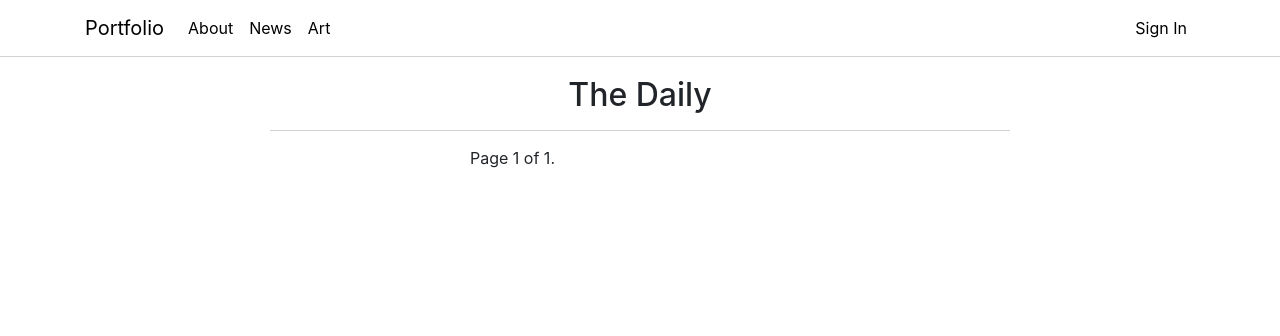
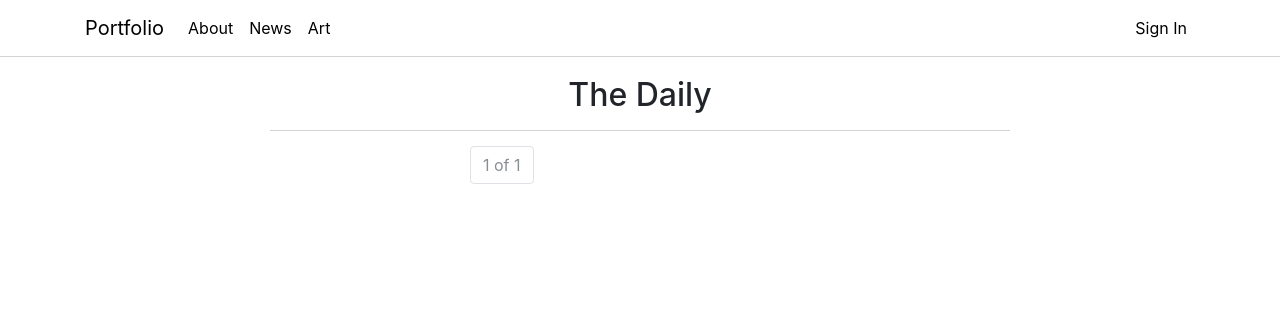
Before and after one commit to mccarrion/newsfeed, a Django app: page / in a window 1280 px wide. Shown: the top 336 px of the page. Run offline with Django 3.2, Linux system fonts and the light colour scheme; data that the repository does not hold is empty; some libraries are stand-ins or nearby versions.

Commit message:
Improved styling for pagination

```diff
--- a/portfolio/news/views.py
+++ b/portfolio/news/views.py
@@ -10,7 +10,7 @@ class ArticleListView(ListView):
     """
     queryset = Article.objects.all().order_by("-date")
     context_object_name = 'article_list'
-    paginate_by = 20
+    paginate_by = 10
     template_name = 'news/newsfeed.html'
 
 
--- a/portfolio/templates/news/newsfeed.html
+++ b/portfolio/templates/news/newsfeed.html
@@ -35,19 +35,19 @@
         <div class="col-md-6 offset-md-4">
             <div class="pagination">
                 <span class="step-links">
-                    {% if page_obj.has_previous %}
-                        <a href="?page=1">&laquo; first</a>
-                        <a href="?page={{ page_obj.previous_page_number }}">previous</a>
-                    {% endif %}
-
-                    <span class="current">
-                        Page {{ page_obj.number }} of {{ page_obj.paginator.num_pages }}.
-                    </span>
-
-                    {% if page_obj.has_next %}
-                        <a href="?page={{ page_obj.next_page_number }}">next</a>
-                        <a href="?page={{ page_obj.paginator.num_pages }}">last &raquo;</a>
-                    {% endif %}
+                    <nav aria-label="Page Navigation">
+                        <ul class="pagination justify-content-center">
+                            {% if page_obj.has_previous %}
+                                <li class="page-item"><a class="page-link" href="?page=1">&laquo; First</a></li>
+                                <li class="page-item"><a class="page-link" href="?page={{ page_obj.previous_page_number }}">Previous</a></li>
+                            {% endif %}
+                                <li class="page-item disabled"><a class="page-link">{{ page_obj.number }} of {{ page_obj.paginator.num_pages }}</a></li>
+                            {% if page_obj.has_next %}
+                                <li class="page-item"><a class="page-link" href="?page={{ page_obj.next_page_number }}">Next</a></li>
+                                <li class="page-item"><a class="page-link" href="?page={{ page_obj.paginator.num_pages }}">Last &raquo;</a></li>
+                            {% endif %}
+                        </ul>
+                    </nav>
                 </span>
             </div>
         </div>
```
